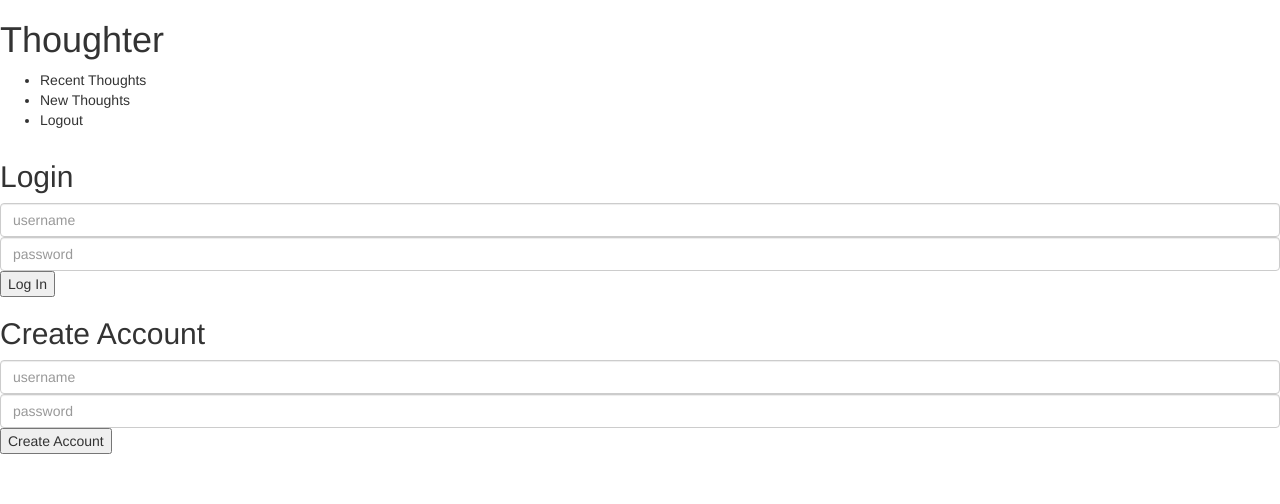
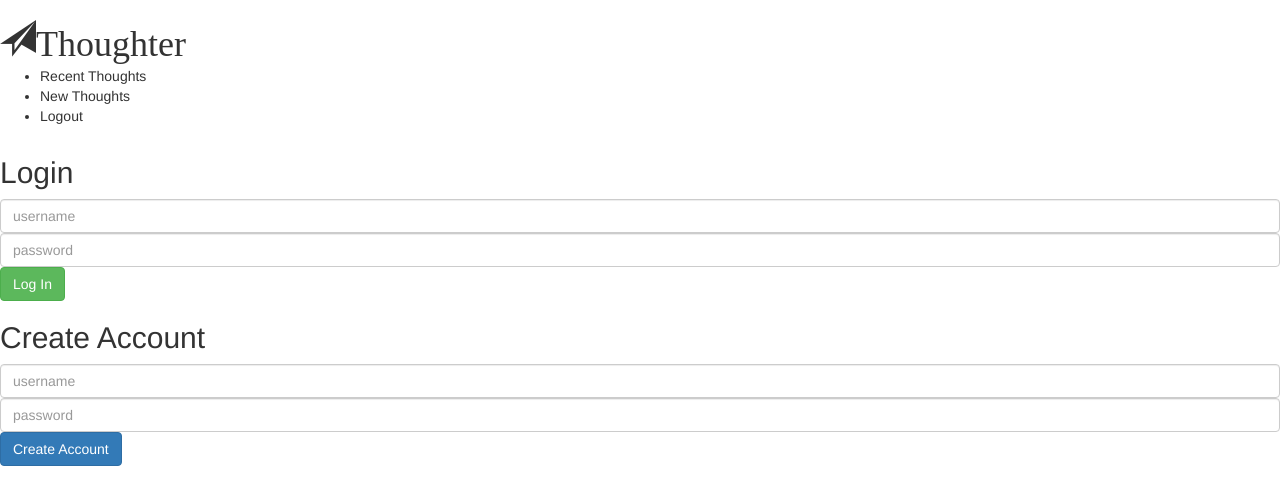
Before and after one commit to Team-JSSS/Thoughter, a plain HTML site: page src/index.html in a window 1280 px wide. Drawn offline with nearby package versions, Linux system fonts and the light colour scheme.

Commit message:
Added bootstrap elements

```diff
--- a/src/index.html
+++ b/src/index.html
@@ -8,7 +8,7 @@
   </head>
   <body>
     <header>
-      <h1>Thoughter</h1>
+      <h1 class='glyphicon glyphicon-send'>Thoughter</h1>
       <nav>
         <ul>
           <li>Recent Thoughts</li>
@@ -24,14 +24,14 @@
         <h2>Login</h2>
         <input type='text' class='form-control' id='username-input' placeholder='username'>
         <input type='password' class='form-control' id='password-input' placeholder='password'>
-        <input type="submit" value="Log In" class="selector">
+        <input type="submit" value="Log In" class="selector btn btn-success">
       </fieldset>
 
       <fieldset>
         <h2>Create Account</h2>
         <input type='text' class='form-control' id='username-input' placeholder='username'>
         <input type='password' class='form-control' id='password-input' placeholder='password'>
-        <input type="submit" value="Create Account" class="selector">
+        <input type="submit" value="Create Account" class="selector btn btn-primary"" >
       </fieldset>
 
     </main>
```
